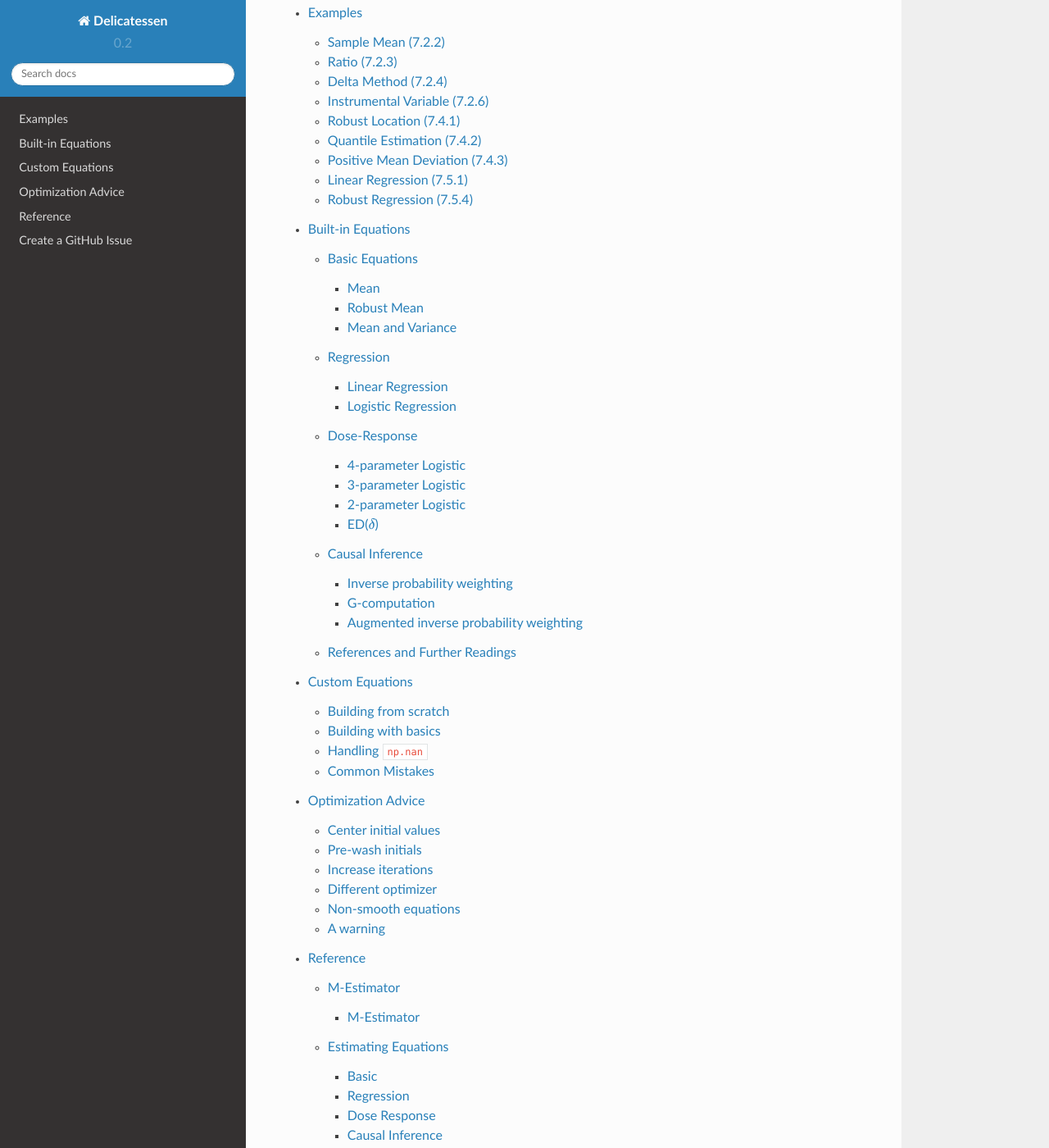
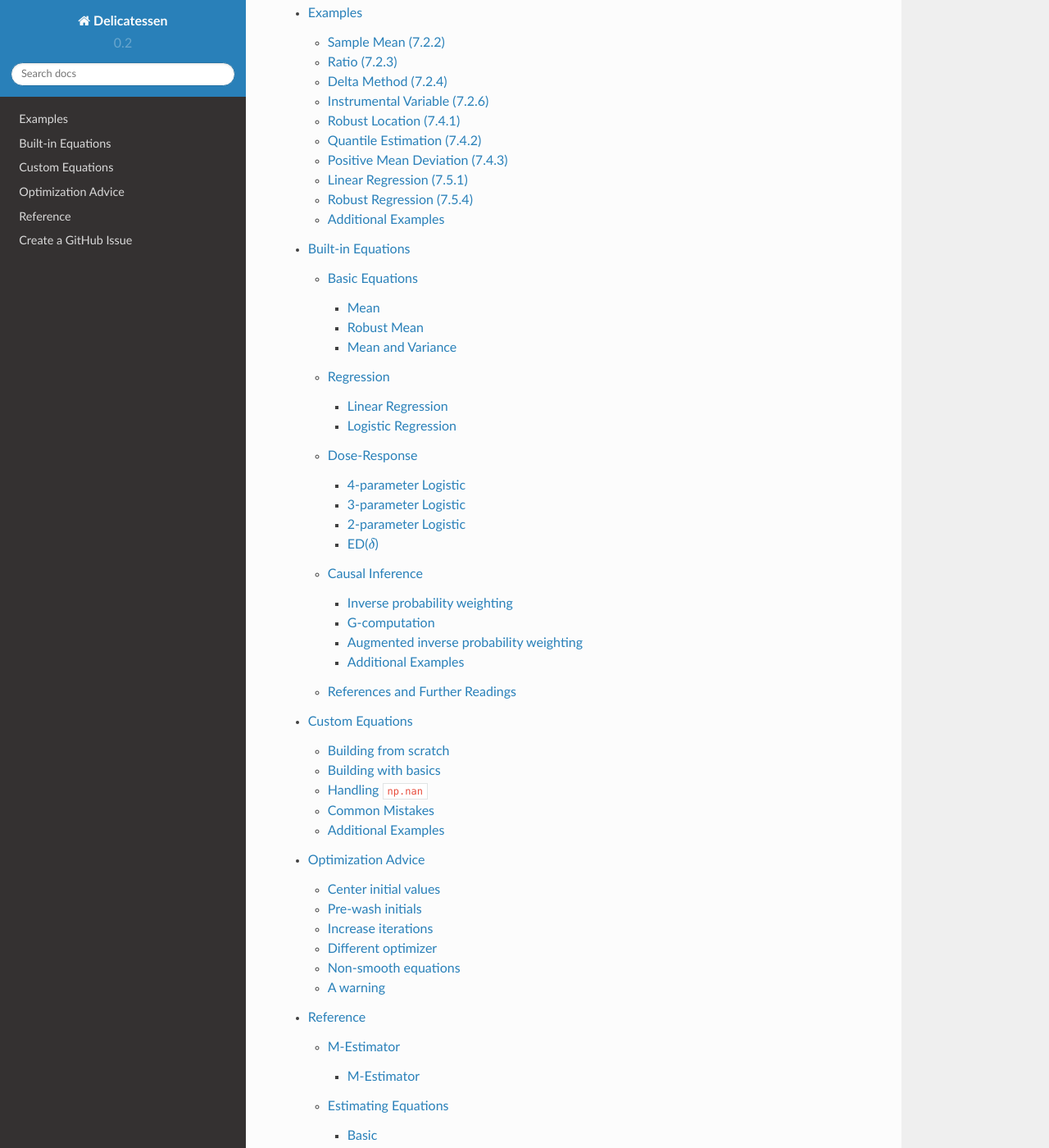
Before and after one commit to pzivich/Delicatessen, a Sphinx documentation site: the page built from docs/index.rst, in a window 1280 px wide and 1400 px high, scrolled down 1958 px. Shown: the whole window at 82% size. Built offline with Sphinx 7.4.7 and the Read the Docs theme 2.0.0, drawn with Linux system fonts in a browser that asks for light colours.

Commit message:
reference tutorial folder on website

```diff
--- a/docs/Built-in Equations.rst
+++ b/docs/Built-in Equations.rst
@@ -843,6 +843,9 @@ approaches correctly incorporates the uncertainty in estimation of the outcome m
 (e.g., average causal effect). Therefore, we do not have to rely on the nonparametric bootstrap (computationally
 cumbersome).
 
+Additional Examples
+-------------------------------
+Additional examples are provided `here<https://github.com/pzivich/Delicatessen/tree/main/tutorials>`_.
 
 References and Further Readings
 ===============================
--- a/docs/Custom Equations.rst
+++ b/docs/Custom Equations.rst
@@ -271,3 +271,7 @@ Here is a list of common mistakes, most of which I have done myself.
 If you still have trouble, please open an issue at
 `pzivich/Delicatessen <https://github.com/pzivich/Delicatessen/issues>`_. This will help me to add other common
 mistakes here and improve the documentation for custom estimating equations.
+
+Additional Examples
+-------------------------------
+Additional examples are provided `here<https://github.com/pzivich/Delicatessen/tree/main/tutorials>`_.
--- a/docs/Examples.rst
+++ b/docs/Examples.rst
@@ -502,3 +502,7 @@ Taking the previous vectorized version of the linear regression model and buildi
 You'll notice that the coefficients have changed slightly here. That is because we have reduced the extent of outliers
 on the estimation of the linear regression parameters (however, our simulated data mechanism doesn't really result in
 major outliers, so the change is small here).
+
+Additional Examples
+-------------------------------
+Additional examples are provided `here<https://github.com/pzivich/Delicatessen/tree/main/tutorials>`_.
```
